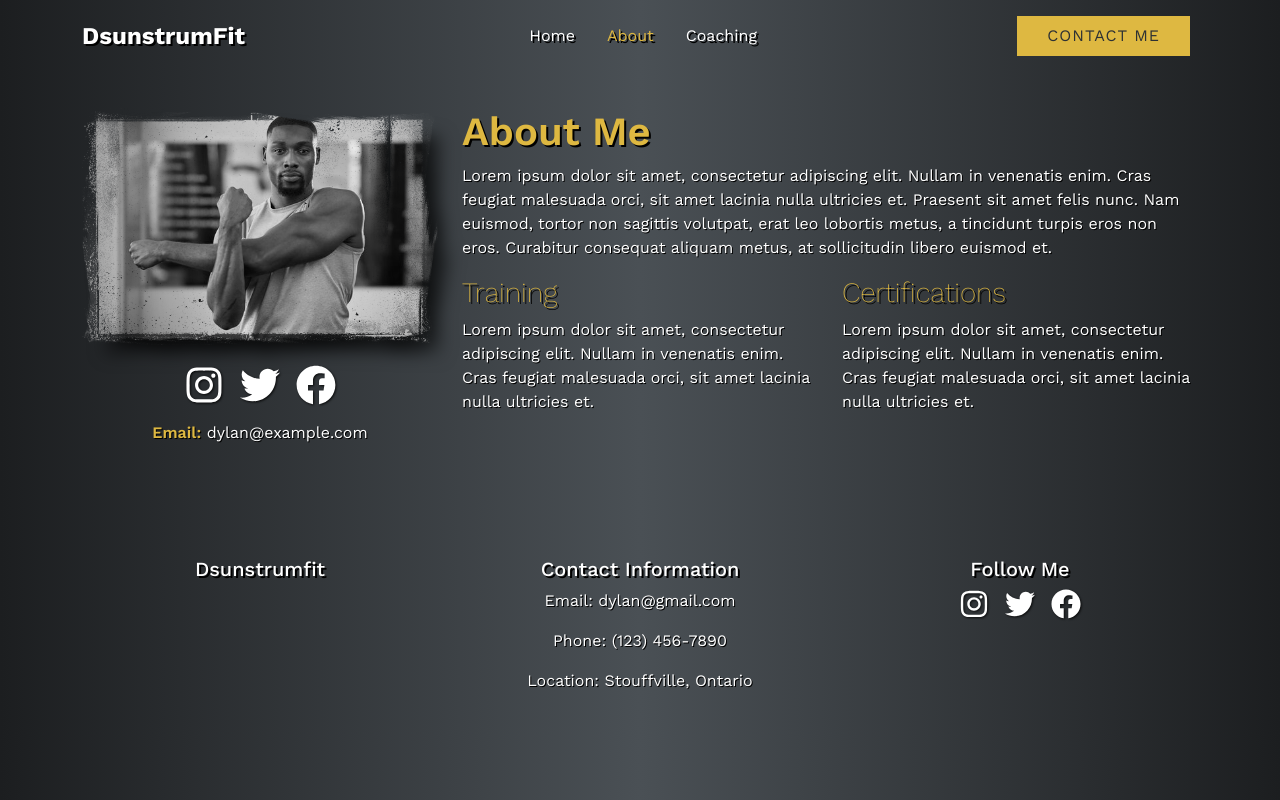
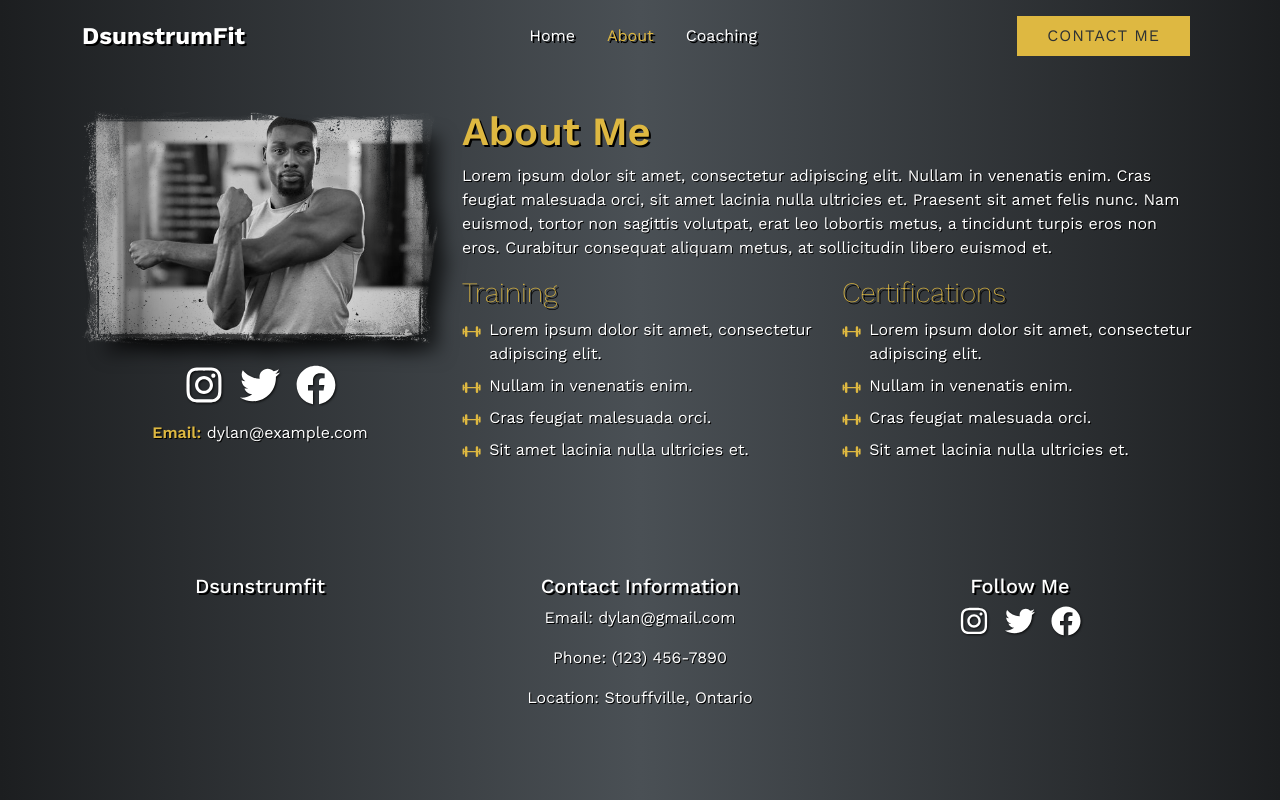
Before and after one commit to grantmacmillan/dsunstrumfit, a Next.js app: page /about-me in a window 1280 px wide. Built offline with nearby package versions, Linux system fonts and the light colour scheme.

Commit message:
finished about page

```diff
--- a/app/about-me/about-me.css
+++ b/app/about-me/about-me.css
@@ -16,3 +16,28 @@
     color: var(--primary-color);
     font-weight: 600;
 }
+
+.custom-bullets {
+    list-style: none;
+    padding: 0;
+}
+
+.custom-bullets li {
+    display: flex;
+    align-items: flex-start;
+    margin-bottom: 8px;
+}
+
+.bullet-icon {
+    margin-right: 8px;
+    margin-top: 4px;
+    /* Adjust this value to align the icon with the text */
+    flex-shrink: 0;
+    /* Prevents the icon from shrinking */
+    width: 1.2em;
+    /* Set the desired size for the icon */
+    height: 1.2em;
+    /* Set the desired size for the icon */
+    color: var(--primary-color);
+    text-shadow: 10px 10px #000;
+}
--- a/app/about-me/page.js
+++ b/app/about-me/page.js
@@ -1,4 +1,6 @@
-import { FaFacebook, FaTwitter, FaInstagram } from 'react-icons/fa';
+import { FaFacebook, FaTwitter, FaInstagram, FaDumbbell } from 'react-icons/fa';
+import { IoBarbellOutline } from "react-icons/io5";
+
 import Image from 'next/image';
 import profilePic from "../../public/images/landing-small.jpg";
 import { Container, Row, Col } from 'react-bootstrap';
@@ -47,17 +49,37 @@ export default function About() {
                     <Row>
                         <Col md={6}>
                             <h3 className='about-subheading'>Training</h3>
-                            <p>
-                                Lorem ipsum dolor sit amet, consectetur adipiscing elit. Nullam in venenatis enim.
-                                Cras feugiat malesuada orci, sit amet lacinia nulla ultricies et.
-                            </p>
+                            <ul className='custom-bullets'>
+                                <li>
+                                    <IoBarbellOutline className='bullet-icon' /> Lorem ipsum dolor sit amet, consectetur adipiscing elit.
+                                </li>
+                                <li>
+                                    <IoBarbellOutline className='bullet-icon' /> Nullam in venenatis enim.
+                                </li>
+                                <li>
+                                    <IoBarbellOutline className='bullet-icon' /> Cras feugiat malesuada orci.
+                                </li>
+                                <li>
+                                    <IoBarbellOutline className='bullet-icon' /> Sit amet lacinia nulla ultricies et.
+                                </li>
+                            </ul>
                         </Col>
                         <Col md={6}>
                             <h3 className='about-subheading'>Certifications</h3>
-                            <p>
-                                Lorem ipsum dolor sit amet, consectetur adipiscing elit. Nullam in venenatis enim.
-                                Cras feugiat malesuada orci, sit amet lacinia nulla ultricies et.
-                            </p>
+                            <ul className='custom-bullets'>
+                                <li>
+                                    <IoBarbellOutline className='bullet-icon' /> Lorem ipsum dolor sit amet, consectetur adipiscing elit.
+                                </li>
+                                <li>
+                                    <IoBarbellOutline className='bullet-icon' /> Nullam in venenatis enim.
+                                </li>
+                                <li>
+                                    <IoBarbellOutline className='bullet-icon' /> Cras feugiat malesuada orci.
+                                </li>
+                                <li>
+                                    <IoBarbellOutline className='bullet-icon' /> Sit amet lacinia nulla ultricies et.
+                                </li>
+                            </ul>
                         </Col>
                     </Row>
                 </Col>
--- a/app/globals.css
+++ b/app/globals.css
@@ -72,6 +72,14 @@ p {
 
 }
 
+li {
+  color: var(--text);
+  font-size: var(--font-size-p);
+
+  text-shadow: 1px 1px #000;
+
+}
+
 .icon-style {
   color: var(--text);
   filter: drop-shadow(1px 1px 1px rgba(0, 0, 0, 0.8));
```
